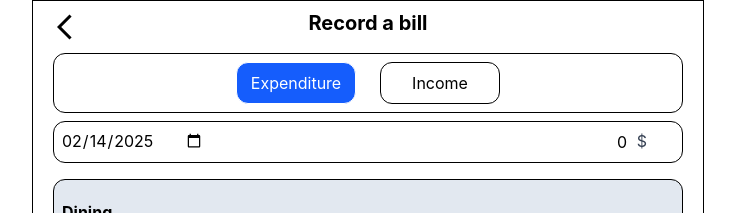
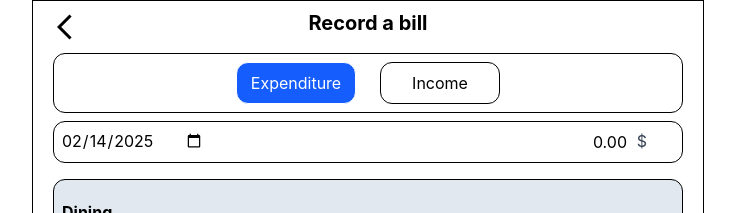
Before and after one commit to jding40/react_bill, a React (Create React App) app: page /record_bill in a window 1280 px wide. Shown: the top 213 px of the page, without its empty margins (272-1007 px from the left). Built offline with nearby package versions, Linux system fonts and the light colour scheme.

Commit message:
minor update

```diff
--- a/src/page/record_bill/index.js
+++ b/src/page/record_bill/index.js
@@ -83,7 +83,8 @@ const Record_bill = () => {
             min={0}
             placeholder={(0.0).toFixed(2)}
             className="w-full border-1 rounded-xl py-2 px-10 text-right mx-2"
-            value={newBill.type === "pay" ? -newBill.money : newBill.money}
+            // value={newBill.type === "pay" ? -newBill.money : newBill.money}
+            value={Math.abs(newBill.money).toFixed(2)}
             onChange={(e) =>
               dispatch(
                 setRecordNumber(
```
